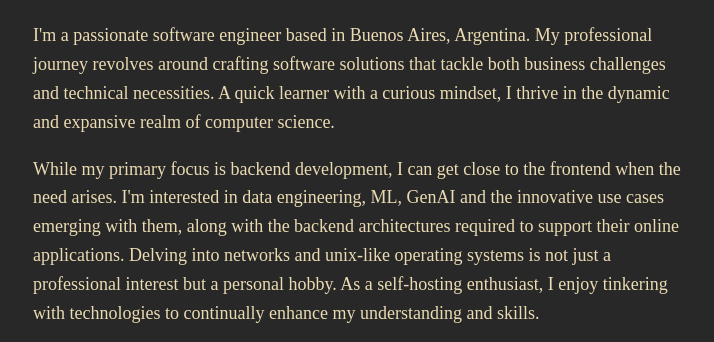
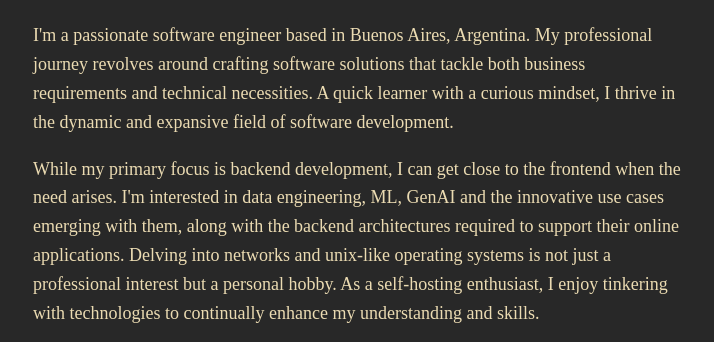
Before and after one commit to fsicardir/fsicardir.github.io, a plain HTML site: page index.html in a window 1280 px wide. Shown: the part 129-471 px from the top of the page, without its empty margins (282-996 px from the left). Drawn offline with Linux system fonts and the light colour scheme.

Commit message:
wording change

```diff
--- a/index.html
+++ b/index.html
@@ -23,7 +23,7 @@
         I'm Fran Sicardi.
       </h1>
     <main>
-      <p>I'm a passionate software engineer based in Buenos Aires, Argentina. My professional journey revolves around crafting software solutions that tackle both business challenges and technical necessities. A quick learner with a curious mindset, I thrive in the dynamic and expansive realm of computer science.</p>
+      <p>I'm a passionate software engineer based in Buenos Aires, Argentina. My professional journey revolves around crafting software solutions that tackle both business requirements and technical necessities. A quick learner with a curious mindset, I thrive in the dynamic and expansive field of software development.</p>
       <p>While my primary focus is backend development, I can get close to the frontend when the need arises. I'm interested in data engineering, ML, GenAI and the innovative use cases emerging with them, along with the backend architectures required to support their online applications. Delving into networks and unix-like operating systems is not just a professional interest but a personal hobby. As a self-hosting enthusiast, I enjoy tinkering with technologies to continually enhance my understanding and skills.</p>
       <p>In this fast-paced IT world, I'm dedicated to continuous learning and growth, always eager to stay ahead of the curve. Let's connect and collaborate!</p>
     </main>
```
